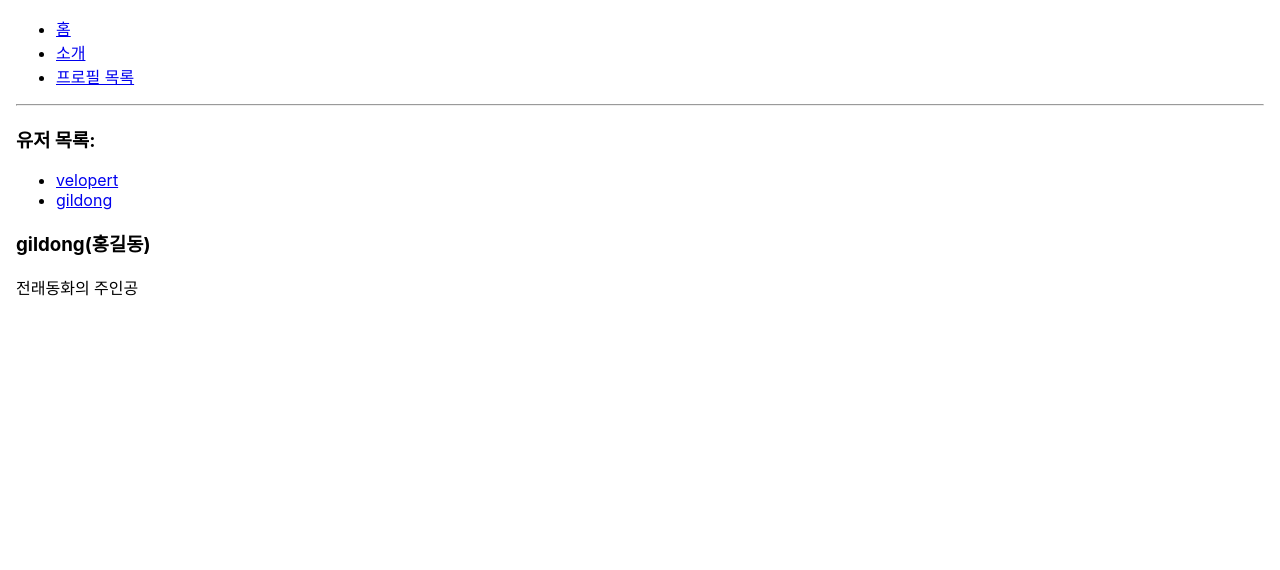
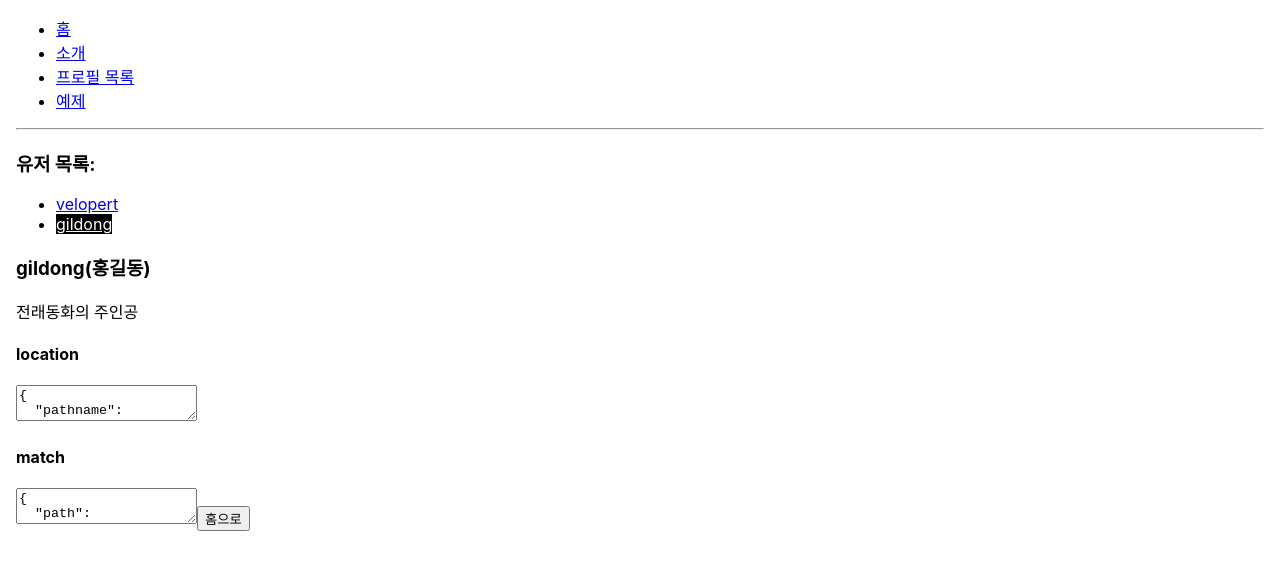
Before and after one commit to P-iknow/react-vlpt, a React (Create React App) app: page /profiles/gildong in a window 1280 px wide. Shown: the top 570 px of the page. Built offline with nearby package versions, Linux system fonts and the light colour scheme.

Commit message:
learn: 05-04 리엑트 라우터 부가기능

```diff
--- a/src/05_Router/App.js
+++ b/src/05_Router/App.js
@@ -1,8 +1,9 @@
 import React from 'react';
-import { BrowserRouter as Router , Route, Link} from 'react-router-dom';
+import {BrowserRouter as Router,  Switch , Route, Link} from 'react-router-dom';
 import Home from './Home';
 import About from './About';
 import Profiles from './Profiles';
+import HistorySample from './HistorySmaple';
 
 const App = () => {
   return (
@@ -18,11 +19,26 @@ const App = () => {
           <li>
             <Link to="/profiles">프로필 목록</Link>
           </li>
+          <li>
+            <Link to="/history">예제</Link>
+          </li>
         </ul>
         <hr />
-        <Route path="/" exact={true} component={Home} />
-        <Route path="/about" component={About} />
-        <Route path="/profiles" component={Profiles} />
+        <Switch>
+          <Route path="/" exact={true} component={Home} />
+          <Route path="/about" component={About} />
+          <Route path="/profiles" component={Profiles} />
+          <Route path='/history' component={HistorySample} />
+          <Route
+          // path 를 따로 정의하지 않으면 모든 상황에 렌더링됨
+          render={({ location }) => (
+            <div>
+              <h2>이 페이지는 존재하지 않습니다:</h2>
+              <p>{location.pathname}</p>
+            </div>
+          )}
+        />
+        </Switch>
       </div>
     </Router>
   )
--- /dev/null
+++ b/src/05_Router/HistorySmaple.js
@@ -0,0 +1,31 @@
+import React, { useEffect } from 'react';
+
+function HistorySample({ history }) {
+  const goBack = () => {
+    history.goBack();
+  }
+
+  const goHome = () => {
+    debugger;
+    history.push('/');
+
+  }
+
+  useEffect(() => {
+    console.log(history);
+    const unblock = history.block('정말 떠나실건가요?');
+    return () => {
+
+      unblock();
+    };
+  }, [history]);
+
+  return (
+    <div>
+      <button onClick={goBack}>뒤로가기</button>
+      <button onClick={goHome}>홈으로</button>
+    </div>
+  )
+}
+
+export default HistorySample;
--- a/src/05_Router/Profiles.js
+++ b/src/05_Router/Profiles.js
@@ -1,6 +1,7 @@
 import React from 'react';
-import { Link, Route} from 'react-router-dom';
+import { NavLink, Route} from 'react-router-dom';
 import Profile from './Profile';
+import WithRouterSample from './WithRouterSample';
 
 const Profiles = () => {
   return (
@@ -8,10 +9,20 @@ const Profiles = () => {
       <h3>유저 목록:</h3>
       <ul>
         <li>
-          <Link to='/profiles/velopert'>velopert</Link>
+          <NavLink
+            to="/profiles/velopert"
+            activeStyle={{ background: 'black', color: 'white' }}
+          >
+            velopert
+          </NavLink>
         </li>
         <li>
-          <Link to='/profiles/gildong'>gildong</Link>
+          <NavLink
+            to="/profiles/gildong"
+            activeStyle={{ background: 'black', color: 'white' }}
+          >
+            gildong
+          </NavLink>
         </li>
       </ul>
       <Route
@@ -21,8 +32,19 @@ const Profiles = () => {
         render={()=> <div>유저를 선택해 주세요.</div>}
       />
       <Route path="/profiles/:username" component={Profile}/>
+      <WithRouterSample />
     </div>
   )
 }
 
 export default Profiles;
+
+var products = {
+  monitor: {Company: "DELL", Release: 2018},
+  speaker: {Company: "Sony", Release: 2018},
+  raido: {Company: "Aiwa", Release: 2018},
+ }
+
+ var  selected = JSON.stringify(products, ["monitor", "speaker"])
+
+ console.dir(JSON.parse(selected))
--- /dev/null
+++ b/src/05_Router/WithRouterSample.js
@@ -0,0 +1,16 @@
+import React from 'react';
+import { withRouter } from 'react-router-dom';
+
+const WithRouterSample = ({ location, match, history }) => {
+  return (
+    <div>
+      <h4>location</h4>
+      <textarea value={JSON.stringify(location, null, 2)} readOnly />
+      <h4>match</h4>
+      <textarea value={JSON.stringify(match, null, 2)} readOnly />
+      <button onClick={() => history.pus('/')}>홈으로</button>
+    </div>
+  );
+}
+
+export default withRouter(WithRouterSample);
```
